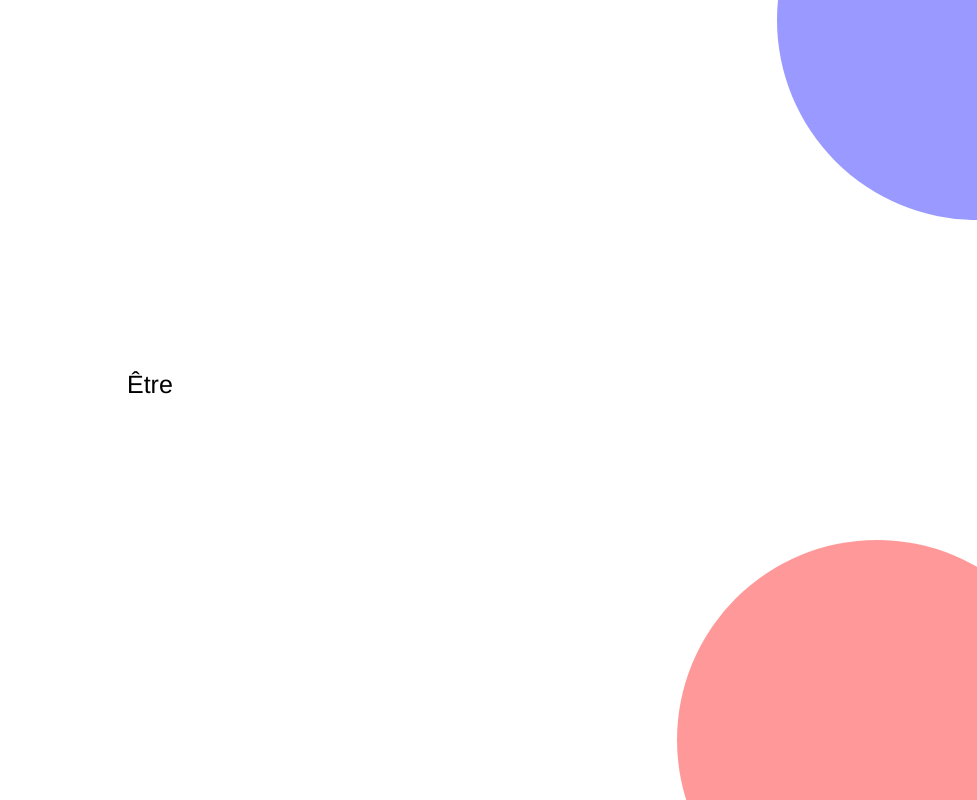
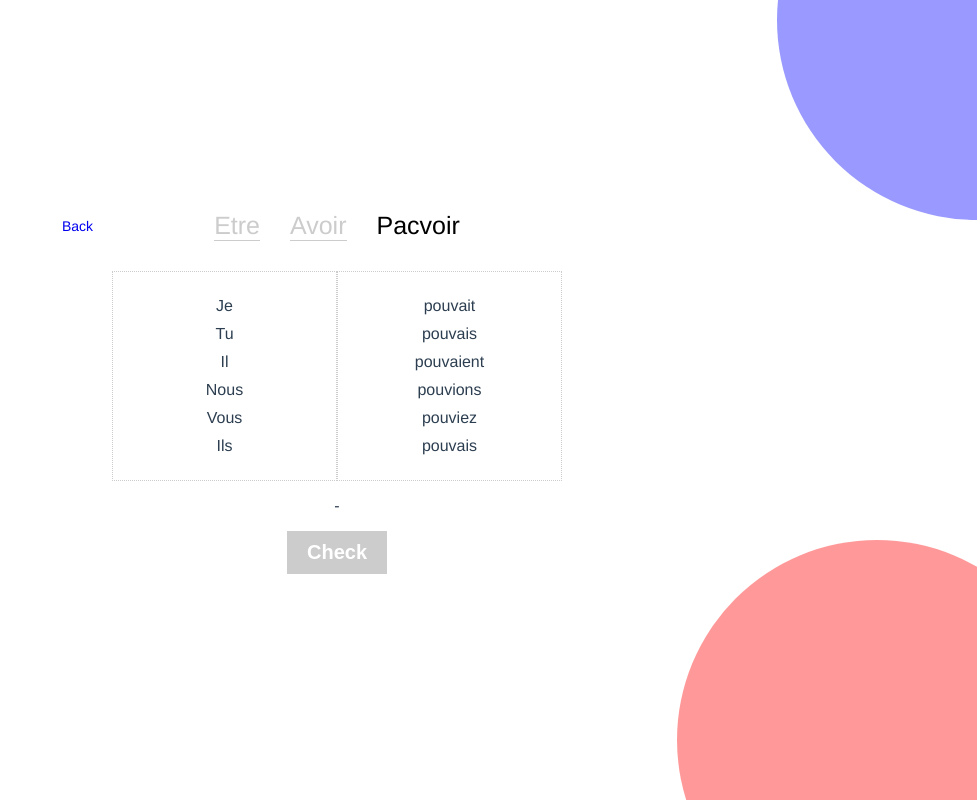
Before and after one commit to invinsible/erudite, a Vue app: page /imparfait/pacvoir in a window 1280 px wide. Shown: the whole page, without its empty margins (303-1280 px from the left). Built offline with nearby package versions, Linux system fonts and the light colour scheme.

Commit message:
Добавлены новые роуты и данные для антонимов

```diff
--- /dev/null
+++ b/public/pacvoir.json
@@ -0,0 +1,40 @@
+{
+  "words" : [
+      {
+          "id": 1,
+          "value1": "Je",
+          "value2": "pouvais",
+          "active": true
+      },
+      {
+          "id": 2,
+          "value1": "Tu",
+          "value2": "pouvais",
+          "active": true
+      },
+      {
+          "id": 3,
+          "value1": "Il",
+          "value2": "pouvait",
+          "active": true
+      },
+      {
+          "id": 4,
+          "value1": "Nous",
+          "value2": "pouvions",
+          "active": true
+      },
+      {
+          "id": 5,
+          "value1": "Vous",
+          "value2": "pouviez",
+          "active": true
+      },
+      {
+          "id": 6,
+          "value1": "Ils",
+          "value2": "pouvaient",
+          "active": true
+      }
+  ]
+}
--- a/src/App.vue
+++ b/src/App.vue
@@ -1,9 +1,12 @@
 <template>
   <div id="app">
-    <header>
-      <router-link :to="{name: 'index'}" class="link" active-class="link-active">Être</router-link>
-      <!-- <router-link :to="{name: 'erudit'}" class="link" active-class="link-active">Эрудит</router-link> -->
-    </header>
+    <!-- <header>
+      <router-link :to="{name: 'antonim'}" class="link" active-class="link-active">Imparfait</router-link>
+      <router-link :to="{name: 'antonim'}" class="link" active-class="link-active">Present</router-link>
+      <router-link :to="{name: 'antonim'}" class="link" active-class="link-active">Passe compose</router-link>
+      <router-link :to="{name: 'antonim'}" class="link" active-class="link-active">Être</router-link>
+      <router-link :to="{name: 'erudit'}" class="link" active-class="link-active">Эрудит</router-link>
+    </header> -->
     <router-view/>
   </div>
 </template>
@@ -61,12 +64,14 @@ body {
 }
 
 header {
+  position: relative;
   margin: 0 auto 30px;
-  max-width: 450px;
-  width: 450px;
+  max-width: 550px;
+  width: 550px;
   display: flex;
   align-items: center;
   text-align: left;
+  justify-content: center;
 }
 
 .link {
@@ -76,6 +81,11 @@ header {
   color: #ccc;
   border-bottom: 1px solid #ccc;
   text-decoration: none;
+  transition: color 0.3s ease;
+}
+
+.link:hover {
+  color: #000;
 }
 
 .link-active {
--- a/src/components/antonim/NoticeItem.vue
+++ b/src/components/antonim/NoticeItem.vue
@@ -12,8 +12,8 @@ export default {
     data() {
         return {
             phrases: {
-                good: ['Excelent', 'Nice', 'Beautiful'],
-                bad: ['Try one more', 'Oh, it is false', 'Think one more']
+                good: ['Bravo !', 'Excellent !', 'Super !', 'Correct !'],
+                bad: ['Faux !', 'Essayez encore une fois.', 'Erreur !', 'Réfléchissez !']
             }
         }
     },
--- a/src/router/index.js
+++ b/src/router/index.js
@@ -1,7 +1,11 @@
-import Vue from 'vue'
-import VueRouter from 'vue-router'
-import Antonim from '@/views/Antonim'
-import Erudit from '@/views/Erudit'
+import Vue from 'vue';
+import VueRouter from 'vue-router';
+import Home from '@/views/Home';
+
+const Imparfait = () => import('@/views/Imparfait');
+const Antonim = () => import('@/views/Antonim');
+import Erudit from '@/views/Erudit';
+
 
 Vue.use(VueRouter)
 
@@ -9,12 +13,34 @@ const routes = [
   {
     path: '/',
     name: 'index',
-    component: Antonim
+    component: Home
+  },
+  {
+    path: '/imparfait',
+    name: 'imparfait',
+    component: Imparfait,
+    children: [
+      {
+        path: 'etre',
+        name: 'etre',
+        component: Antonim,
+      },
+      {
+        path: 'avoir',
+        name: 'avoir',
+        component: Antonim,
+      },
+      {
+        path: 'pacvoir',
+        name: 'pacvoir',
+        component: Antonim,
+      },
+    ]
   },
   {
     path: '/antonim',
     name: 'antonim',
-    component: Antonim
+    component: Antonim,
   },
   {
     path: '/erudit',
--- a/src/views/Antonim.vue
+++ b/src/views/Antonim.vue
@@ -1,7 +1,6 @@
 <template>
     <section>
-        <p v-if="isLoading">Загрузка...</p>
-        <div class="two-columns" v-else>
+        <div class="two-columns" >
             <div class="col">
                 <div v-for="el in basicList" :key="el.id">
                     <input type="radio" :value="el" v-model="check1" :id="el.id + 11">
@@ -35,9 +34,7 @@
 import { shuffle } from '@/assets/functions.js';
 import NoticeItem from '@/components/antonim/NoticeItem';
 export default {
-    mounted() {
-        this.getData();
-    },
+    name: 'Antonim',
     components: {
         NoticeItem
     },
@@ -47,8 +44,6 @@ export default {
             check1: null,
             check2: null,
             notice: null,
-
-            isLoading: false
         }
     },
     watch: {
@@ -59,7 +54,14 @@ export default {
             setTimeout(() => {
                 this.setDefault()
             } , 2000);
+        },
+        $route() {
+            const name = this.$route.name;
+            this.getData(name);
         }
+    },
+    mounted() {
+        this.getData(this.$route.name);
     },
     computed: {
         shuffleList() {
@@ -89,16 +91,14 @@ export default {
             this.check1 = null, this.check2 = null
         },
 
-      getData() {
-        this.isLoading = true;
-        fetch('/data.json')
+      getData(fileName) {
+        fetch(`/${fileName}.json`)
         .then(response => {
             if (response.ok) {
             return response.json()
             }
         })
         .then(data => {
-            this.isLoading = false;
             const wordsList = [];
 
             for (const id in data.words) {
@@ -115,7 +115,7 @@ export default {
         .catch(error => {
             console.log(error);
         })
-    },
+        },
     }
 }
 </script>
--- a/src/views/Erudit.vue
+++ b/src/views/Erudit.vue
@@ -1,32 +1,27 @@
 <template>
-    <div>
-        <letters
-        :mainWord="mainWord"
-        />
-        <user-input
-        :answers="rightAnswers"
-        />
-
-    </div>
+  <div>
+    <letters :mainWord="mainWord" />
+    <user-input :answers="rightAnswers" />
+  </div>
 </template>
 
 <script>
-import Letters from '@/components/erudit/Letters'
-import UserInput from '@/components/erudit/UserInput'
+import Letters from "@/components/erudit/Letters";
+import UserInput from "@/components/erudit/UserInput";
 
 export default {
-  name: 'App',
+  name: "App",
 
   components: {
     Letters,
-    UserInput
+    UserInput,
   },
 
   data() {
     return {
-      mainWord : 'договор',
-      rightAnswers : ['договор','ров','огород']
-    }
-  }
-}
+      mainWord: "договор",
+      rightAnswers: ["договор", "ров", "огород"],
+    };
+  },
+};
 </script>
--- /dev/null
+++ b/src/views/Home.vue
@@ -0,0 +1,14 @@
+<template>
+  <div>
+    <header>
+      <router-link :to="{name: 'imparfait'}" class="link" active-class="link-active">Imparfait</router-link>
+      <router-link :to="{name: 'antonim'}" class="link" active-class="link-active">Present</router-link>
+      <router-link :to="{name: 'antonim'}" class="link" active-class="link-active">Passe compose</router-link>
+    </header>
+  </div>
+</template>
+<script>
+export default {
+  name: 'HomePage'
+}
+</script>
--- /dev/null
+++ b/src/views/Imparfait.vue
@@ -0,0 +1,29 @@
+<template>
+  <div>
+    <header>
+      <router-link :to="$route.name !== 'imparfait' ? {name: 'imparfait'} : {name: 'index'}" class="back-link">Back</router-link>
+      <router-link :to="{name: 'etre'}" class="link" active-class="link-active">Etre</router-link>
+      <router-link :to="{name: 'avoir'}" class="link" active-class="link-active">Avoir</router-link>
+      <router-link :to="{name: 'pacvoir'}" class="link" active-class="link-active">Pacvoir</router-link>
+    </header>
+    <section>
+      <router-view/>
+    </section>
+  </div>
+
+</template>
+
+<script>
+export default {
+  name: 'ImpPage'
+}
+</script>
+
+<style scoped>
+.back-link {
+  position: absolute;
+  left: 0;
+  font-size: 14px;
+  text-decoration: none;
+}
+</style>
```
Also changed, not shown: public/avoir.json (added, +40 -0 lines), public/data.json (deleted, +0 -40 lines), public/etre.json (added, +40 -0 lines).
